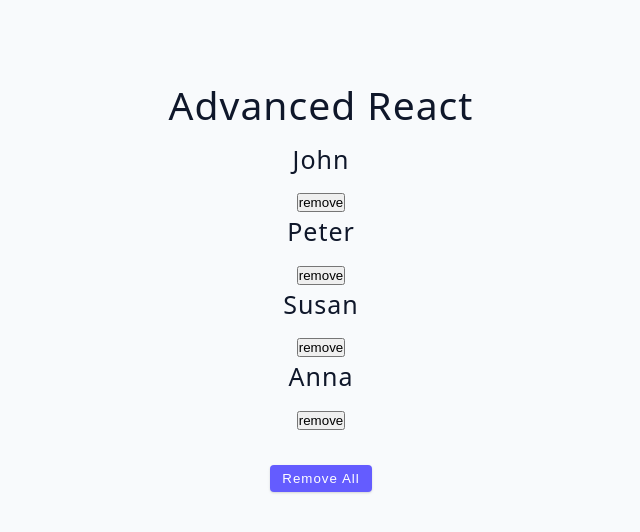
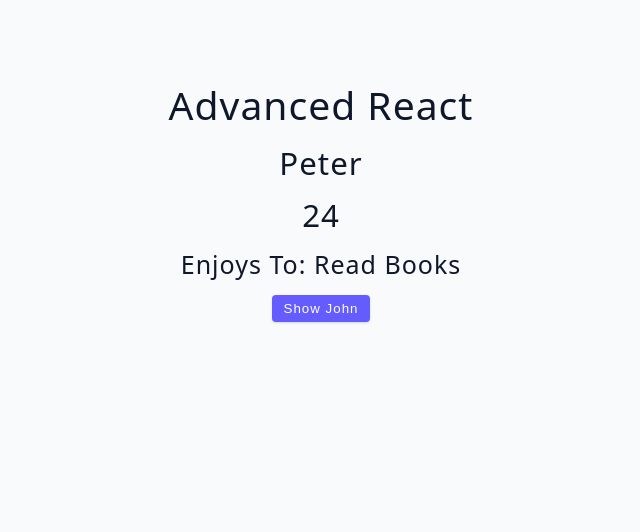
Before and after one commit to luisabianca/react-hooks, a React (Vite) app: page / in a window 1280 px wide. Shown: the top 532 px of the page, without its empty margins (319-959 px from the left). Built offline with nearby package versions, Linux system fonts and the light colour scheme.

Commit message:
finish use state with objects

```diff
--- a/src/App.jsx
+++ b/src/App.jsx
@@ -1,4 +1,4 @@
-import Starter from './tutorial/01-useState/Starter/03-useState-array'
+import Starter from './tutorial/01-useState/starter/04-useState-object'
 
 function App() {
   return (
--- a/src/tutorial/01-useState/starter/04-useState-object.jsx
+++ b/src/tutorial/01-useState/starter/04-useState-object.jsx
@@ -1,7 +1,21 @@
 import { useState } from 'react';
 
 const UseStateObject = () => {
-  return <h2>useState object example</h2>;
+
+  const [person, setPerson] = useState({
+    name: 'Peter',
+    age: 24,
+    hobby: 'Read Books'
+  })
+
+  return (
+    <>
+      <h3>{person.name}</h3>
+      <h3>{person.age}</h3>
+      <h4>Enjoys To: {person.hobby}</h4>
+      <button className='btn' onClick={() => setPerson({name: 'John', age: 28, hobby: 'Scream At The Computer'})}>Show John</button>
+    </>
+  )
 };
 
 export default UseStateObject;
```
